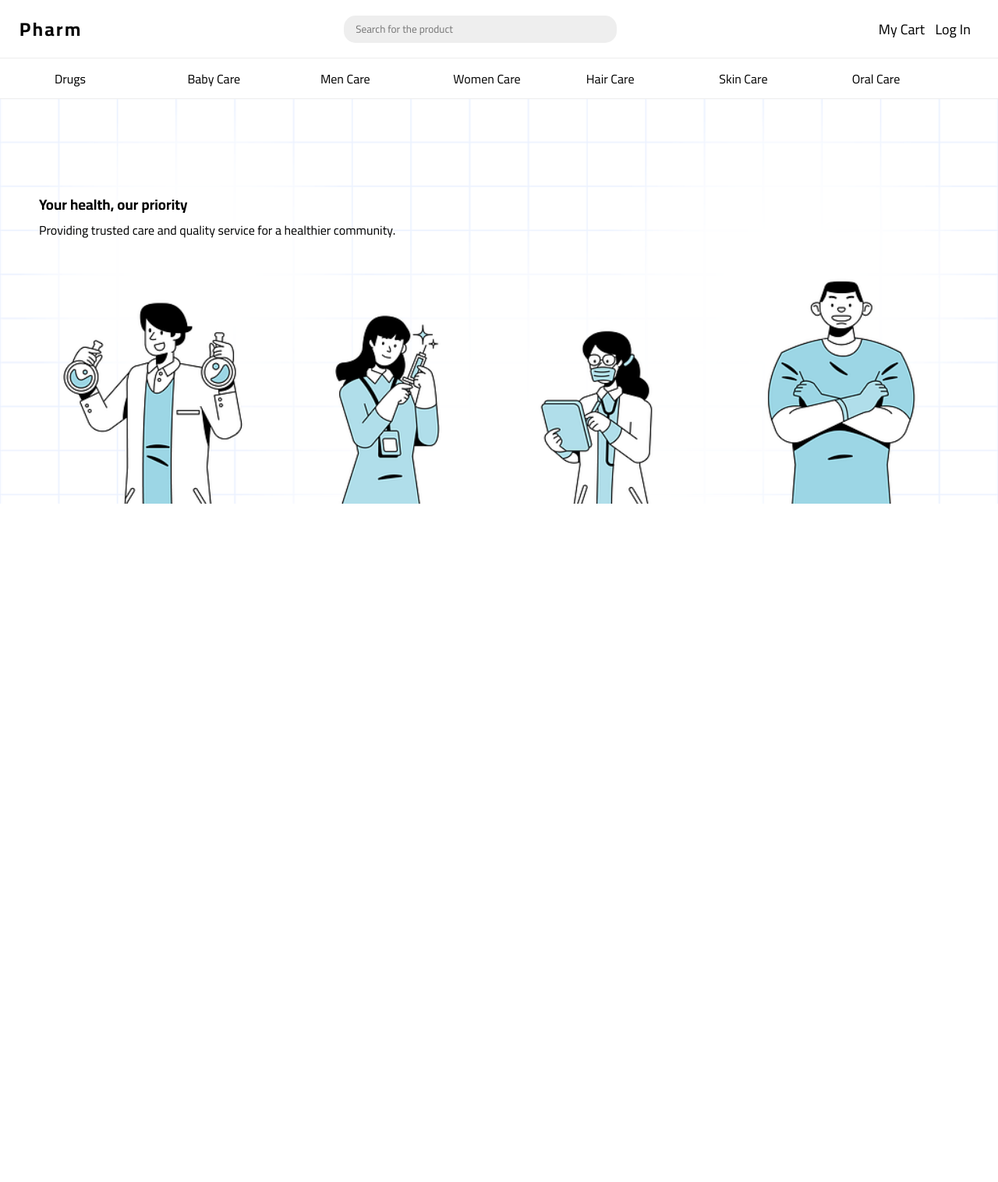
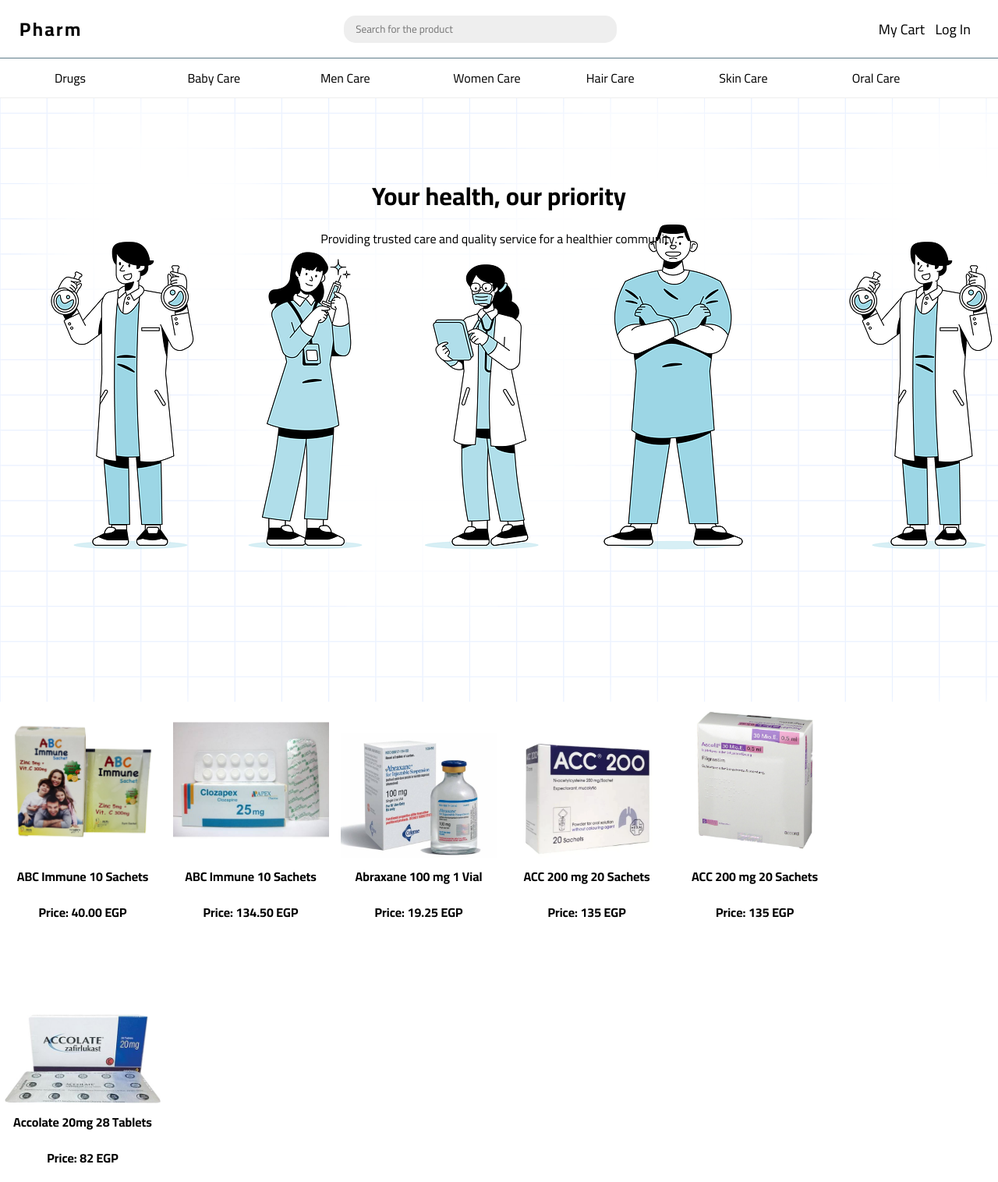
Before and after one commit to Ahmed-kamal12/pharm, a PHP site: page /main.html in a window 1280 px wide. Shown: the whole page at 78% size. Before the commit the page ends 646 px from the top, so only its background shows below. Run offline with PHP 8.4, Linux system fonts and the light colour scheme.

Commit message:
last edit

```diff
--- a/Css/style.css
+++ b/Css/style.css
@@ -16,6 +16,10 @@
 div {
     display: inline-block;
 }
+
+header, nav {
+    background-color: white;
+}
 /* header Style */
 header {
     height: 75px;
@@ -32,7 +36,7 @@
     justify-content: space-between;
     align-items: center;
     padding: 0 25px;
-    border-bottom: #eee solid 1px;
+    border-bottom: #607d8b solid 1px;
     position: fixed;
     top: 0;
     width: 100%;
@@ -57,7 +61,7 @@
     width: 100%;
     z-index: 99999;
     margin-top: 0;
-    top: 76px;
+    top: 75px;
     border-bottom: #eee solid 1px;
 }
 ul li{
@@ -75,21 +79,37 @@
 /*main page */
 
 main {
-    display: flex;
     position: relative;
-    top: 126px;
-    height: 520px;
+    top: 100px;
+    height: 100vh;
     background-image: url(../Images/inage2.png);
-    background-size: cover;
+    background-size: auto;
+    text-align: center;
 }
 
-h3 {
-    margin-bottom: 0;
+main>div {
+    margin: 60px;
+    height: 100vh;
 }
 
-#def {
+main h1{
+    margin-bottom: 10px;
+}
+
+main p {
+    margin-top: 10px;
+}
+
+/* Sections */
+/* ------Drugs------*/
+#Drugs{
+    margin-top: 100px;
+    padding: 0 25px ;
+}
+
+figure {
     display: inline-block;
-    margin: 100px 50px 0;
-    width: fit-content;
+    width: calc(95% 5);
+    margin: 100px 6px auto ;
+    text-align: center;
 }
-/*  - 5 */
--- a/main.html
+++ b/main.html
@@ -19,7 +19,7 @@
      </header>
      <nav>
             <ul>
-                <li><a href="#">Drugs</a></li>
+                <li><a href="#Drugs">Drugs</a></li>
                 <li><a href="#">Baby Care</a></li>
                 <li><a href="#">Men Care</a></li>
                 <li><a href="#">Women Care</a></li>
@@ -29,12 +29,69 @@
              </ul>
      </nav>
      <main>
-        <div id="def">
-        <h3>Your health, our priority</h3>
-        <span>
+        <div id="Drugs">
+        <h1>Your health, our priority</h1>
+        <p>
             Providing trusted care and quality service for a healthier community.
-        </span>
+        </p>
         </div>
      </main>
+     <!-- section Drugs -->
+      <div class="Drugs">
+        <figure>
+            <img src="Images/ABC Immune 10 Sachets.jpg" alt="ABC Immune 10 Sachets" width="200">
+            <figcaption>
+                <strong>
+                    <span>ABC Immune 10 Sachets</span>
+                    <p>Price: 40.00 EGP</p>
+                </strong>
+            </figcaption>
+        </figure>
+        <figure>
+            <img src="Images/CLOZAPEX 25 MG 50 TAB.jpg" alt="CLOZAPEX 25 MG 50 TAB" width="200">
+            <figcaption>
+                <strong>
+                    <span>ABC Immune 10 Sachets</span>
+                    <p>Price: 134.50 EGP</p>
+                </strong>
+            </figcaption>
+        </figure>
+      <figure>
+        <img src="Images/Abraxane 100 mg 1 Vial.jpg" alt="Abraxane 100 mg 1 Vial" width="200">
+        <figcaption>
+            <strong>
+                <span>Abraxane 100 mg 1 Vial</span>
+                <p>Price: 19.25 EGP</p>
+            </strong>
+        </figcaption>
+    </figure>
+    <figure>
+        <img src="Images/ACC 200 mg 20 Sachets.webp" alt="ACC 200 mg 20 Sachets" width="200" >
+        <figcaption>
+            <strong>
+                <span>ACC 200 mg 20 Sachets</span>
+                <p>Price: 135 EGP</p>
+            </strong>
+        </figcaption>
+    </figure>
+    <figure>
+        <img src="Images/Accofil 30 MIU0.5ml 5 Prefilled Syringes.jpg" alt="Accofil 30 MIU/0.5ml 5 Prefilled Syringes" width="200" >
+        <figcaption>
+            <strong>
+                <span>ACC 200 mg 20 Sachets</span>
+                <p>Price: 135 EGP</p>
+            </strong>
+        </figcaption>
+    </figure>
+    <figure>
+        <img src="Images/Accolate 20mg 28 Tablets.jpg" alt="Accolate 20mg 28 Tablets" width="200" >
+        <figcaption>
+            <strong>
+                <span>Accolate 20mg 28 Tablets</span>
+                <p>Price: 82 EGP</p>
+            </strong>
+        </figcaption>
+    </figure>
+    </div>
 </body>
 </html>
```
Also changed, not shown: Images/ABC Immune 10 Sachets.jpg (added), Images/ACC 200 mg 20 Sachets.webp (added), Images/Abraxane 100 mg 1 Vial.jpg (added), Images/Acapril 5 mg 10 Tablets.jpg (added), Images/Accofil 30 MIU0.5ml 5 Prefilled Syringes.jpg (added), Images/Accolate 20mg 28 Tablets.jpg (added), Images/CLOZAPEX 25 MG 50 TAB.jpg (added).
